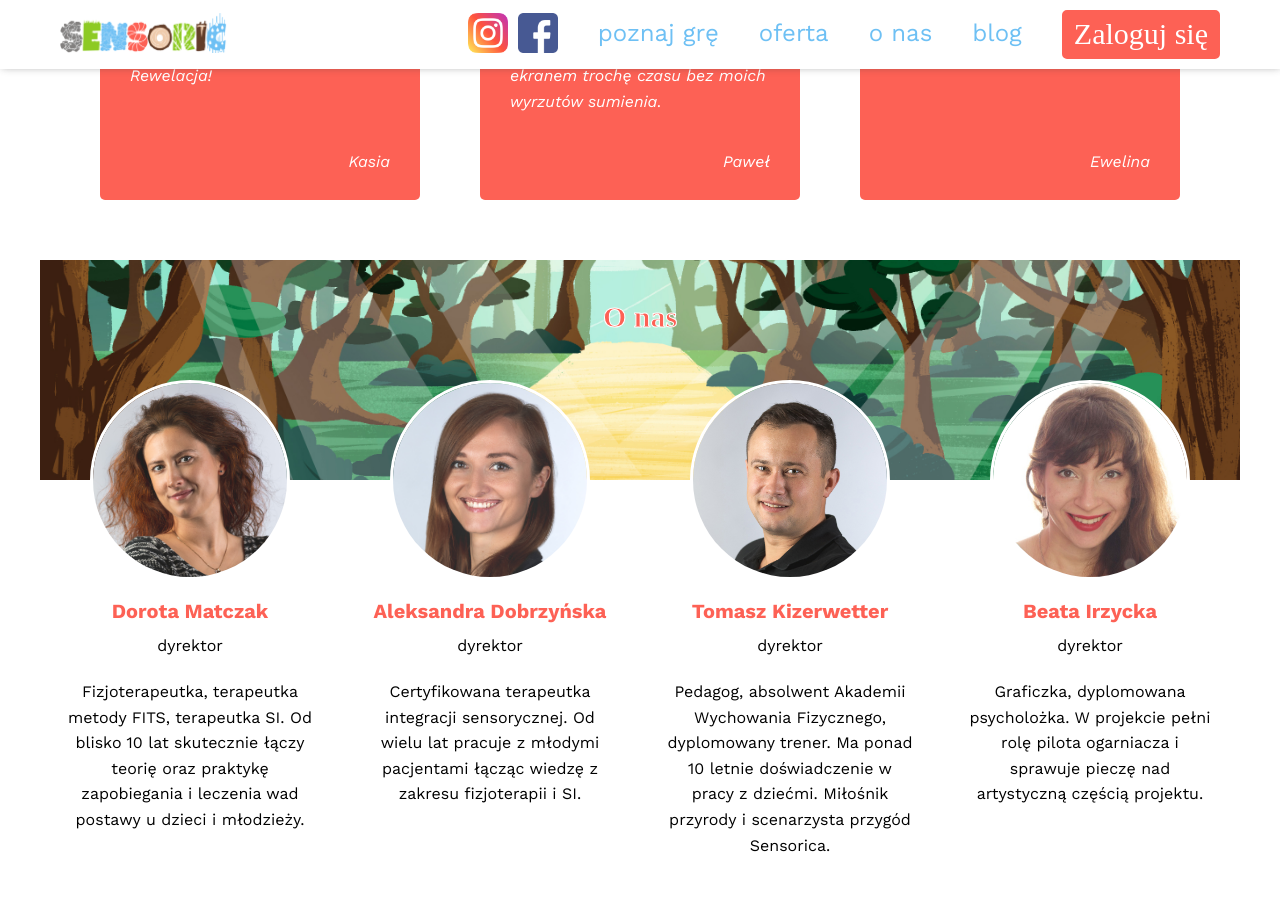
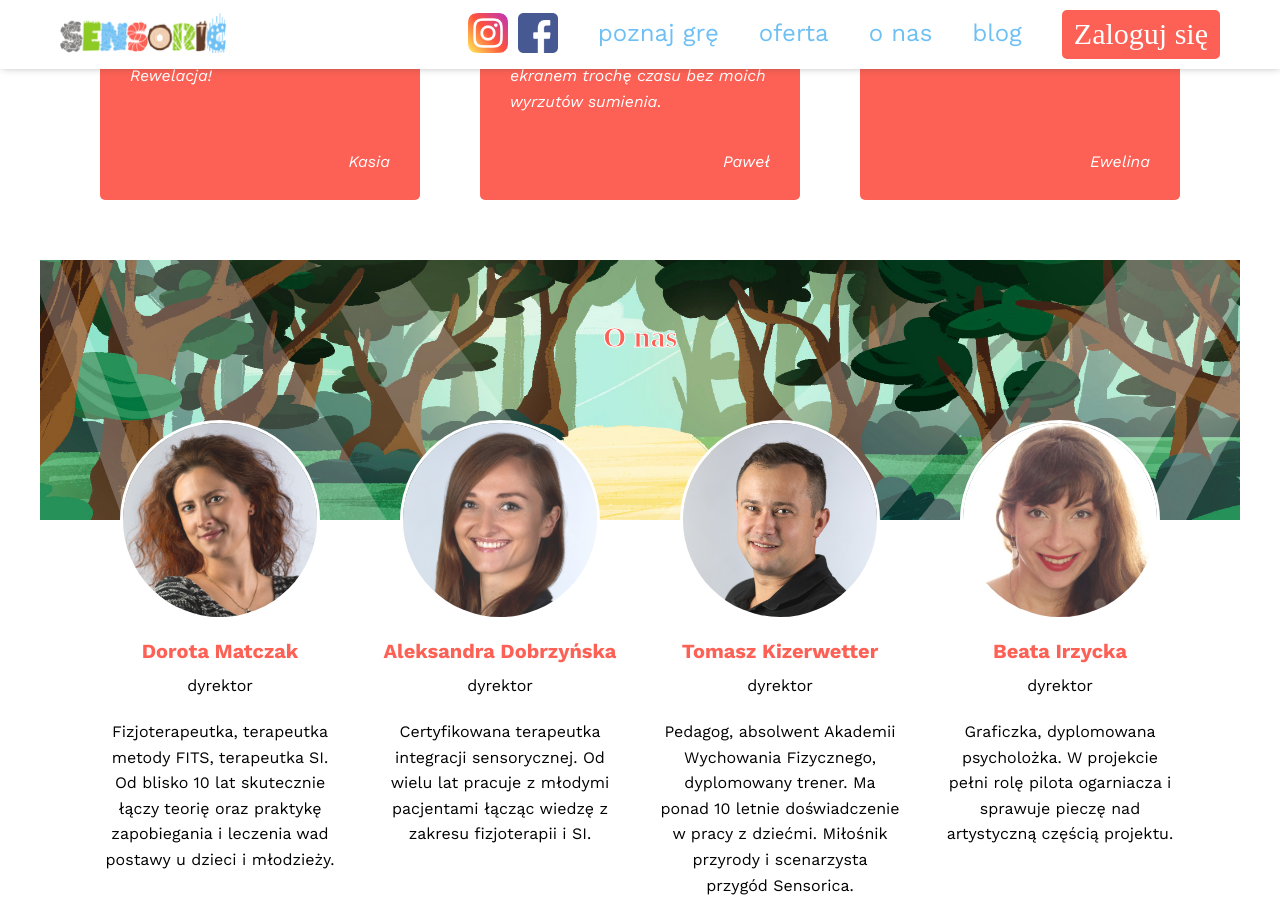
Before and after one commit to awysocka/sensoric-website, a Jekyll site: the page built from index.html, in a window 1280 px wide and 900 px high, scrolled down 2797 px. Built offline with Jekyll 4.4.1, drawn with Linux system fonts in a browser that asks for light colours.

Commit message:
SEN-13 Add media queries to about us section

```diff
--- a/_sass/_about-us.scss
+++ b/_sass/_about-us.scss
@@ -3,7 +3,6 @@
     &__wrapper {
         max-width: $max-width;
         margin: 0 auto;
-        padding-bottom: 2rem;
     }
 
     &__banner {
@@ -46,8 +45,12 @@
             font-size: $font-size-m;
             line-height: 1.6;
             margin-bottom: 2rem;
-            max-width: 250px;
+            max-width: 350px;
             align-self: center;
+        }
+
+        .about-us__description {
+            margin-bottom: 4rem;
         }
     }
 
@@ -56,7 +59,40 @@
         font-size: $font-size-s*2;
         margin-bottom: 1rem;
     }
+}
 
+// MEDIA QUERIES
 
+@include respond(tab-port) {
 
+    .about-us {
+
+        &__banner {
+            min-height: 260px;
+            padding: 6rem 4rem;
+            background: url(/assets/images/about_us_img.jpg) no-repeat top;
+            background-size: cover;
+        }
+
+        &__list {
+            padding: 0 2rem;
+        }
+    }
 }
+
+@include respond(tab-land) {
+
+    .about-us {
+
+        &__banner {
+            min-height: 260px;
+            padding: 6rem;
+            background: url(/assets/images/about_us_img.jpg) no-repeat top;
+            background-size: cover;
+        }
+
+        &__list {
+            padding: 0 4rem;
+        }
+    }
+}
```
Also changed, not shown: assets/images/about_us_img.jpg.
